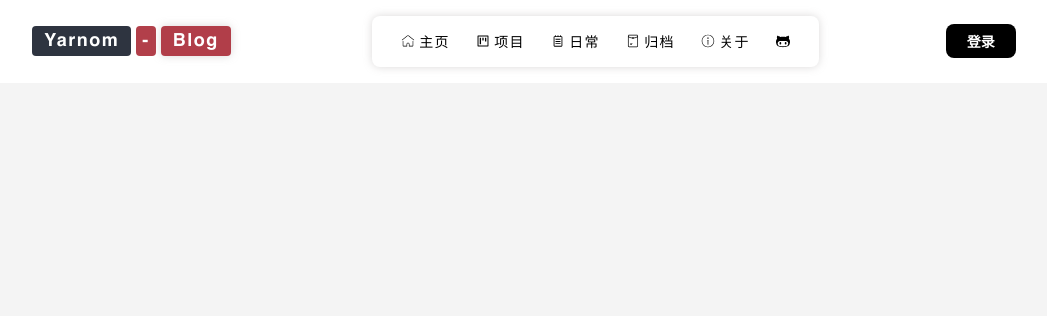
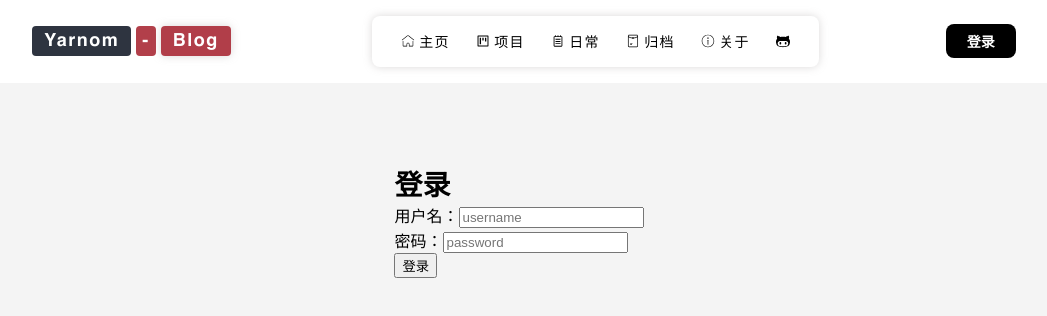
Before and after one commit to fengyarnom/whisper, a React (Create React App) app: page /Login in a window 1280 px wide. Shown: the top 316 px of the page, without its empty margins (121-1168 px from the left). Built offline with nearby package versions, Linux system fonts and the light colour scheme.

Commit message:
:zap: Remove useless branches

```diff
--- a/src/App.js
+++ b/src/App.js
@@ -2,6 +2,7 @@ import React from "react";
 import { BrowserRouter as Router, Routes, Route, Link } from 'react-router-dom';
 import Header from "./components/header";
 import Home from "./pages/Home"
+import Login from "./pages/Login";
 export default class APP extends React.Component{
   render(){
     return(
@@ -10,7 +11,7 @@ export default class APP extends React.Component{
           <Header></Header>
           <Routes>
             <Route path='/' element={<Home/>} />
-
+            <Route path='/Login' element={<Login/>} />
           </Routes>
         </Router>
       </div>
--- a/src/components/options/index.js
+++ b/src/components/options/index.js
@@ -1,10 +1,11 @@
 import React from "react";
+import { Link } from "react-router-dom";
 export default class Options extends React.Component{
   render(){
     return(
       <div className="options">
         <li className="signIn">
-            登录
+          <Link to="/Login">登录</Link>
         </li>
       </div>
     )
--- a/src/components/options/options.scss
+++ b/src/components/options/options.scss
@@ -19,6 +19,9 @@
             border-radius: 8px;
             padding: 0.5em 1.5em;
             font-weight: 600;
+            a{
+                color:white;
+            }
         }
     }
 
--- a/src/index.scss
+++ b/src/index.scss
@@ -37,3 +37,4 @@ a{
 @import url('./pages/Home/Home.scss');
 @import url('./components/messageBox/messageBox.scss');
 @import url('./components/listBox/listBox.scss');
+@import url('./pages/Login/Login.scss');
--- /dev/null
+++ b/src/pages/Login/Login.scss
@@ -0,0 +1,15 @@
+.login{
+    display: flex;
+    justify-content: center;
+    margin-top: 3em;
+
+    .login-box{
+        padding: 2em 4em;
+        display: flex;
+        flex-direction: column;
+        .header-login{
+            font-size: 28px;
+            font-weight: 700;
+        }
+    }
+}
--- /dev/null
+++ b/src/pages/Login/index.js
@@ -0,0 +1,31 @@
+import React from "react";
+export default class Login extends React.Component{
+    state = {
+        username:'',
+        password:''
+    }
+  render(){
+    return(
+      <div className="login">
+        <div className="login-box">
+            <div className="header-login">
+                登录
+            </div>
+            <form action="">
+                <div className="item">
+                    <span>用户名：</span>
+                    <input type="text" value={this.state.username} placeholder="username" onChange=""/>
+                </div>
+                <div className="item">
+                    <span>密码：</span>
+                    <input type="password" value={this.state.password} placeholder="password"/>
+                </div>
+                <div className="item">
+                    <button>登录</button>
+                </div>
+            </form>
+        </div>
+      </div>
+    )
+  }
+}
```
